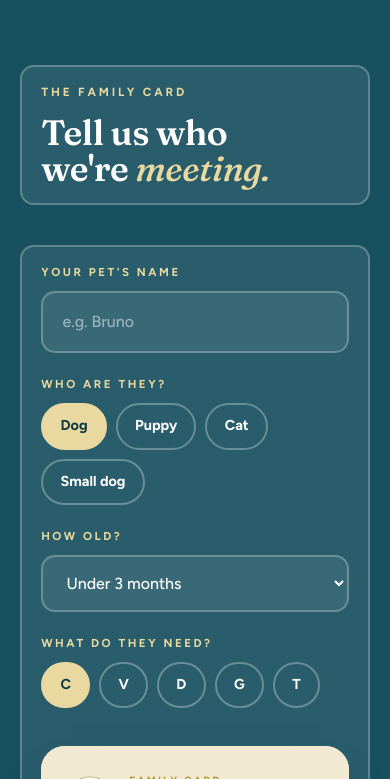
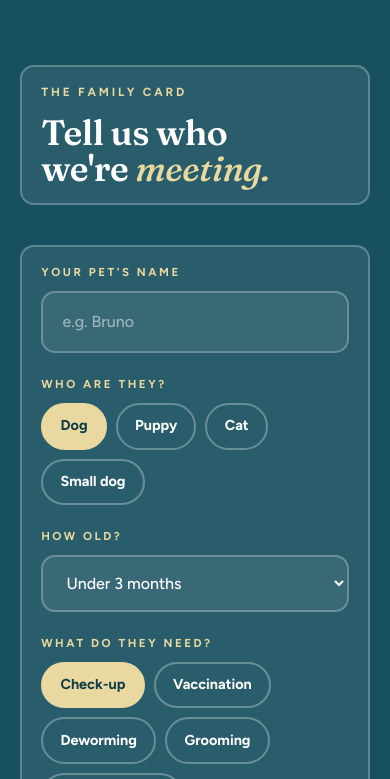
Before and after one commit to kavimirweb-blip/paws-med-pet-clinic, a plain HTML site: page index.html in a window 390 px wide. Shown: the part 1221-2000 px from the top of the page. Drawn offline with Linux system fonts and the light colour scheme.

Commit message:
Fix chip labels and mobile overflow

```diff
--- a/index.html
+++ b/index.html
@@ -122,7 +122,7 @@ select.in option{color:#000}
 
 /* booking */
 .book{background:var(--sand)}
-.bg{display:grid;grid-template-columns:1fr 1fr;gap:56px;align-items:start}
+.bg{display:grid;grid-template-columns:minmax(0,1fr) minmax(0,1fr);gap:56px;align-items:start}
 .bf{background:#fff;border:2px solid var(--line);border-radius:26px;padding:30px;display:grid;gap:20px}
 .bf .ll{color:var(--mute)}
 .bf .chip{border-color:var(--line);background:var(--cream);color:var(--ink)}
@@ -203,7 +203,8 @@ select.in option{color:#000}
 
 @media(max-width:900px){
   nav ul{display:none}
-  .hero .wrap,.cg,.bg,.cc,.vg{grid-template-columns:1fr;gap:38px}
+  .hero .wrap,.cg,.bg,.cc,.vg{grid-template-columns:minmax(0,1fr);gap:38px}
+  .bg>*,.cg>*,.cc>*,.vg>*,.hero .wrap>*{min-width:0}
   .hero .wrap{min-height:0;padding:36px 0 56px}
   .hph{max-width:400px;margin:0 auto}
   .sec{padding:70px 0}
@@ -369,7 +370,7 @@ const SP=[['Dog','golden.jpg'],['Puppy','shihtzu.jpg'],['Cat','kitten.jpg'],['Sm
 const AGES=['Under 3 months','3 to 12 months','1 to 3 years','3 to 7 years','7 years and older'];
 const NEED=['Check-up','Vaccination','Deworming','Grooming','Treats and food'];
 const C={sp:0,age:0,need:new Set(['Check-up'])};
-const chips=(id,list,get,set)=>{const el=$(id);el.innerHTML='';list.forEach((x,i)=>{const b=document.createElement('button');b.type='button';b.className='chip';b.textContent=x[0]||x;b.setAttribute('aria-pressed',get(i,x));b.onclick=()=>{set(i,x);cardUpd()};el.appendChild(b)})};
+const chips=(id,list,get,set)=>{const el=$(id);el.innerHTML='';list.forEach((x,i)=>{const b=document.createElement('button');b.type='button';b.className='chip';b.textContent=Array.isArray(x)?x[0]:x;b.setAttribute('aria-pressed',get(i,x));b.onclick=()=>{set(i,x);cardUpd()};el.appendChild(b)})};
 $('#pa').innerHTML=AGES.map((a,i)=>`<option value="${i}">${a}</option>`).join('');$('#pa').onchange=e=>{C.age=+e.target.value;cardUpd()};$('#pn').oninput=cardUpd;
 function cardUpd(){const n=$('#pn').value.trim()||'Bruno';
   chips('#ps',SP,i=>i===C.sp,i=>C.sp=i);chips('#pw',NEED,(i,x)=>C.need.has(x),(i,x)=>C.need.has(x)?(C.need.size>1&&C.need.delete(x)):C.need.add(x));
```
